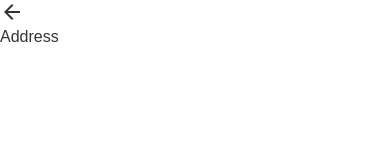
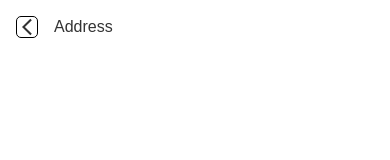
Before and after one commit to joaolrocha/address-project, a React (Create React App) app: page / in a window 390 px wide. Shown: the top 160 px of the page. Built offline with nearby package versions, Linux system fonts and the light colour scheme.

Commit message:
feat: styling header and add breakpoints

```diff
--- a/src/components/Header/Header.tsx
+++ b/src/components/Header/Header.tsx
@@ -1,4 +1,4 @@
-import ArrowBackIcon from '@mui/icons-material/ArrowBack';
+import ArrowBackIosNewIcon from '@mui/icons-material/ArrowBackIosNew';
 import './_header.scss';
 import { HeaderProps } from './useHeader';
 
@@ -8,7 +8,7 @@ const Header = ({ tittle }: HeaderProps) => {
   return (
     <div className='header-container'>
       <div className='header-container-icon'>
-        <ArrowBackIcon />
+        <ArrowBackIosNewIcon style={{width: '20px', height: '20px'}}/>
       </div>
 
       <div className='header-container-title'>
--- a/src/components/Header/_header.scss
+++ b/src/components/Header/_header.scss
@@ -0,0 +1,60 @@
+.header-container {
+  width: 100%;
+  display: flex;
+  align-items: center;
+  gap: 1rem;
+  padding: 1rem;
+
+  &-icon {
+    display: flex;
+    align-items: center;
+    border: 1px solid black;
+    border-radius: 5px;
+  }
+
+  &-title {
+    font-size: 1.1rem;
+  }
+
+  // Mobile
+  @media (max-width: 600px) {
+    .header-container {
+      flex-direction: column;
+      gap: 0.5rem;
+      justify-content: center;
+    }
+
+    .header-container-icon {
+      justify-content: center;
+    }
+
+    .header-container-title {
+      font-size: 1rem;
+      text-align: center;
+    }
+  }
+
+  // Tablet
+  @media (min-width: 601px) and (max-width: 1024px) {
+    .header-container {
+      flex-direction: row;
+      gap: 0.75rem;
+    }
+
+    .header-container-title {
+      font-size: 1.05rem;
+    }
+  }
+
+  // Desktop
+  @media (min-width: 1025px) {
+    .header-container {
+      flex-direction: row;
+      gap: 1rem;
+    }
+
+    .header-container-title {
+      font-size: 1.1rem;
+    }
+  }
+}
```
